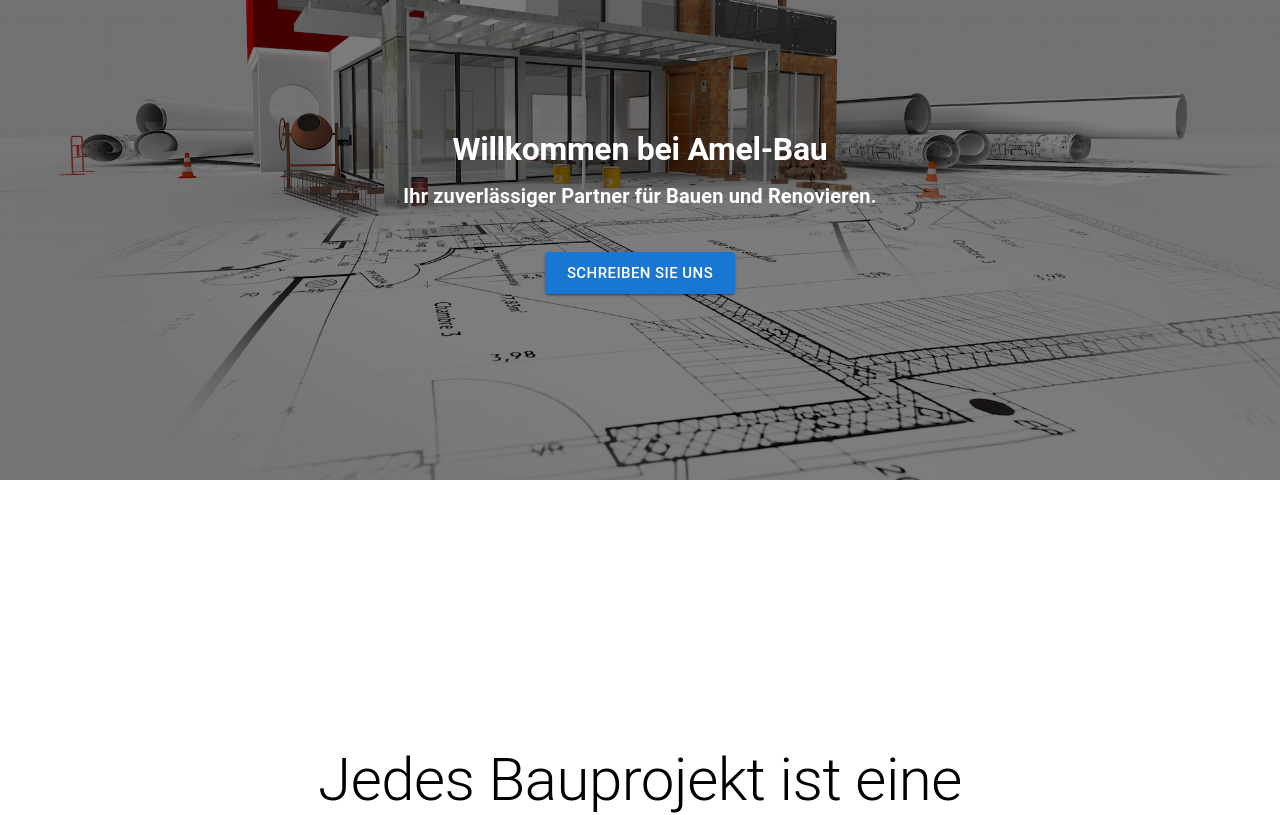
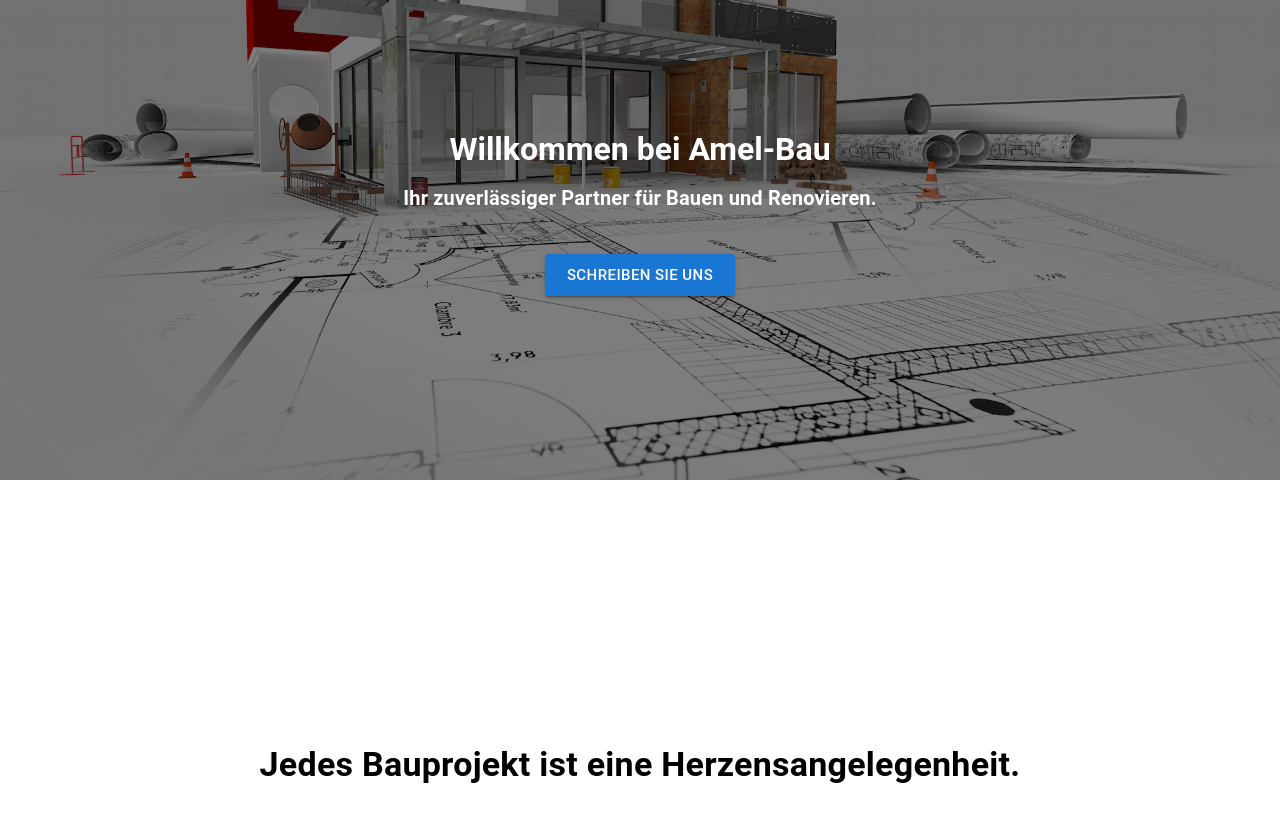
Before and after one commit to Vahedin1/amel-project, a React app: page / in a window 1280 px wide. Shown: the part 360-1175 px from the top of the page. Built offline with nearby package versions, Linux system fonts and the light colour scheme.

Commit message:
Added few last customizations

```diff
--- a/src/components/AppBar.js
+++ b/src/components/AppBar.js
@@ -88,7 +88,7 @@
   }, [open]);
 
   return (
-    <AppBar position="fixed" sx={{ ...appbarItemStyles }}>
+    <AppBar position="fixed" sx={{ ...appbarItemStyles, boxShadow: "0px 6px 15px rgba(0, 0, 0, 0.3)", }}>
       <Container maxWidth="false" sx={{ maxWidth: '1300px', margin: '0 auto' }}>
         <Toolbar disableGutters sx={{ width: '100%' }}>
 
@@ -189,7 +189,7 @@
 
         </Toolbar>
       </Container>
-    </AppBar>
+    </AppBar >
   );
 }
 
--- a/src/components/Footer.js
+++ b/src/components/Footer.js
@@ -62,7 +62,7 @@
     width: "100%",
     margin: "0 auto",
     padding: "0 auto",
-    boxShadow: "0px 4px 10px rgba(0, 0, 0, 0.1)", // Adds shadow effect
+    boxShadow: "0px -6px 15px rgba(0, 0, 0, 0.3)", // Shadow effect similar to AppBar
     transition: 'background-color 0.3s', // Smooth transition
     '&:hover': {
         //   backgroundColor: colors.black, // Change this to your desired hover color
--- a/src/pages/Home.js
+++ b/src/pages/Home.js
@@ -102,7 +102,7 @@
 
                     <Box
                         sx={{ animation: `${slideIn} 1s ease-out`, position: 'relative', zIndex: 1 }}>
-                        <Typography variant="h2" component="h1" gutterBottom sx={{ ...titleItemStyles, fontSize: { xs: '1.2rem', sm: '2rem' } }}>
+                        <Typography variant="h5" component="h1" gutterBottom sx={{ ...titleItemStyles, fontSize: { xs: '1.2rem', sm: '2rem' },  }}>
                             Willkommen bei Amel-Bau
                         </Typography>
                         <Typography variant="h6" color="textSecondary" sx={{ animation: `${slideIn}, 1s ease-out`, ...titleItemStyles }}>
@@ -123,10 +123,10 @@
                 </Box>
 
                 {/* Content Section */}
-                <Container maxWidth="false" sx={{ maxWidth: { xs: "100%", sm: "1300px" }, margin: "0 auto", marginBottom: '100px'}}>
+                <Container maxWidth="false" sx={{ maxWidth: { xs: "100%", sm: "1300px" }, margin: "0 auto", marginBottom: '100px' }}>
 
                     <Box textAlign={'center'} marginBottom={4}>
-                        <Typography className='tkt' variant="h2" component="h2" gutterBottom sx={{ textAlign: 'center', ...backgroundColorTitle }} style={{ marginBottom: '40px' }}>
+                        <Typography className='tkt' variant="h4" component="h2" gutterBottom sx={{ textAlign: 'center', ...backgroundColorTitle, fontWeight: 'bold' }} style={{ marginBottom: '40px' }}>
                             Jedes Bauprojekt ist eine Herzensangelegenheit.
                         </Typography>
                         <Typography variant="body1" gutterBottom sx={{ textAlign: 'center' }}>
@@ -136,12 +136,14 @@
                             terminliche Koordination.
                             Auch finden wir für Sie das beste Preisleistungsverhältnis bei allen notwendigen Baustoffen für jeden Bereich Ihres Projekts.
                         </Typography>
+                        <br />
                         <Typography variant="body1" gutterBottom sx={{ textAlign: 'center' }}>
                             Wir können bereits auf mehr als 10 Jahre Erfahrung rund um den Bau zurückblicken. Hierbei handelt es sich sowohl um die praktische Ausführung von Bauprojekten,
                             als auch eine zuverlässige Planung und Koordinierung von Baustellen.
                             Dies kommt uns nicht nur zugute, wenn es darum geht die Qualität Ihres Bauprojekts stetig Hoch zu halten, sondern auch wichtige Details zu erkennen und für eine
                             optimale und hochwertige Bauausführung zu sorgen.
                         </Typography>
+                        <br />
                         <Typography variant="body1" gutterBottom sx={{ textAlign: 'center' }}>
                             In über 10 Jahren Bauerfahrung haben wir eine Vielzahl von Bauprojekten betreut, geplant und abgeschlossen.
                             <br />
--- a/src/pages/Leistungen.js
+++ b/src/pages/Leistungen.js
@@ -119,7 +119,7 @@
                     },
                 }}
             >
-                <Typography variant="h5" gutterBottom>
+                <Typography variant="h5" gutterBottom sx={{ fontWeight: 'bold' }} >
                     {title}
                 </Typography>
                 <Typography variant="body1" textAlign="center" px={2}>
--- a/src/pages/Vita.js
+++ b/src/pages/Vita.js
@@ -98,7 +98,7 @@
                             }}
                         >
                             <Box sx={{ width: '100%', marginBottom: '20px' }}>
-                                <Typography className="tkt" variant="h6" component="h2" gutterBottom sx={{ color: colors.black }}>
+                                <Typography className="tkt" variant="h5" component="h2" gutterBottom sx={{ color: colors.black, fontWeight: 'bold' }}>
                                     Einer, der den Bau kennt: Sowohl aus nächster Nähe.
                                 </Typography>
                             </Box>
```
